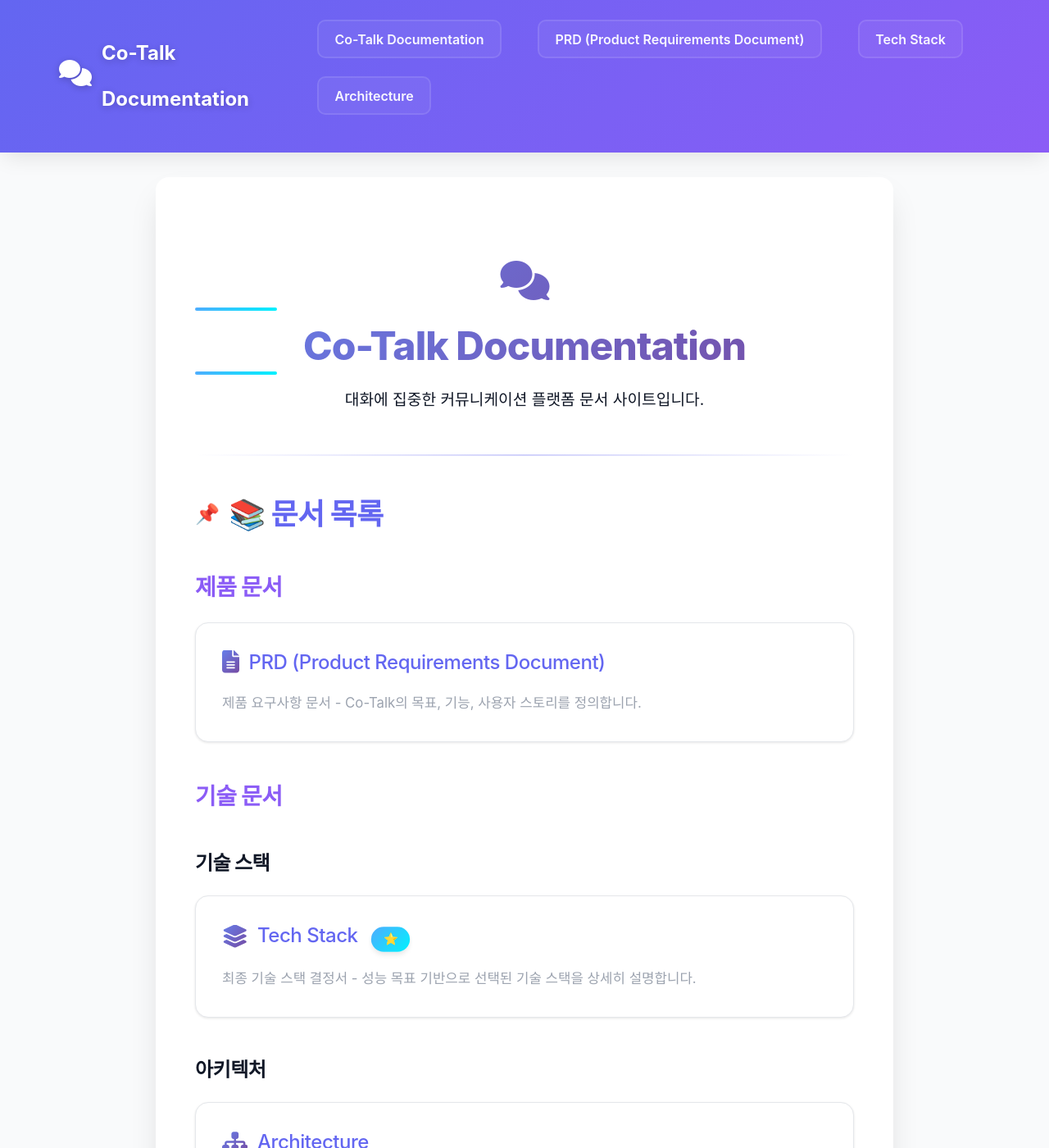
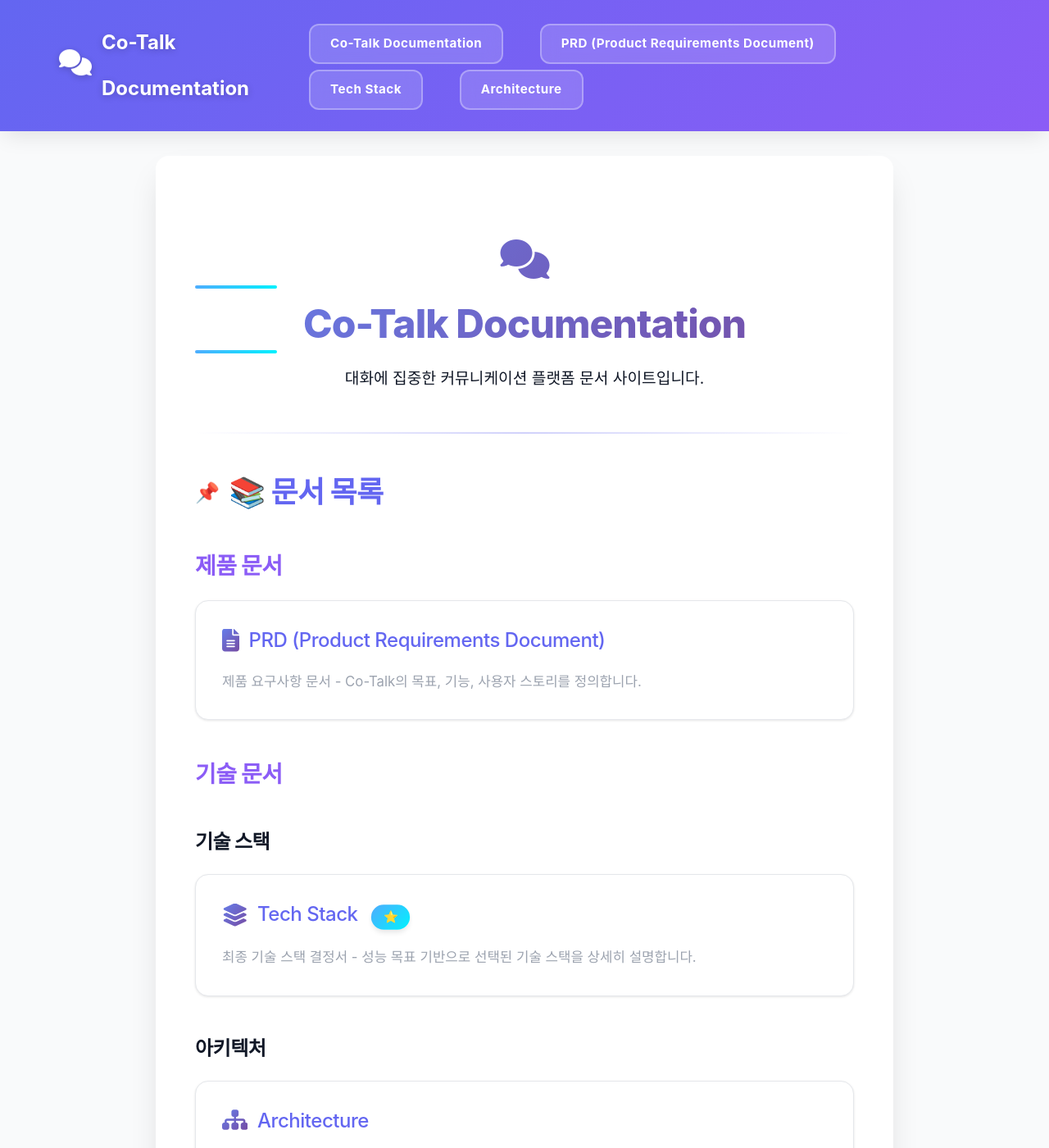
Before and after one commit to with-co-talk/co-talk-docs, a Jekyll site: the page built from docs/index.md, in a window 1280 px wide and 1400 px high. Shown: the whole window at 82% size. Built offline with Jekyll 4.4.1, drawn with Linux system fonts in a browser that asks for light colours.

Commit message:
fix: 상단 고정, 버튼 아이콘, 호버 효과 완전 수정
- 상단 고정 문제 해결
  - main.css의 position: relative 제거
  - custom.css에 position: sticky !important 적용
  - will-change 속성 추가로 성능 개선

- 위로 올라가기 버튼 완전 개선
  - Font Awesome 아이콘 사용
  - 더 큰 크기 (56px)
  - 테두리와 그림자 강화
  - 회전 애니메이션 추가
  - 아이콘 바운스 애니메이션

- 네비게이션 호버 효과 대폭 개선
  - 배경을 흰색으로 변경 (명확한 대비)
  - 텍스트를 보라색으로 변경
  - 더 큰 변환 효과
  - 강한 그림자 효과
  - backdrop-filter로 유리 효과

```diff
--- a/docs/_layouts/default.html
+++ b/docs/_layouts/default.html
@@ -80,7 +80,9 @@
     </footer>
 
     <!-- Scroll to Top Button -->
-    <button id="scroll-to-top" aria-label="맨 위로"></button>
+    <button id="scroll-to-top" aria-label="맨 위로">
+      <i class="fas fa-arrow-up"></i>
+    </button>
 
     <!-- Scroll Effects Script -->
     <script>
--- a/docs/assets/css/custom.css
+++ b/docs/assets/css/custom.css
@@ -88,12 +88,13 @@ body {
   border: none;
   box-shadow: var(--shadow-lg);
   padding: 1.5rem 0;
-  position: sticky;
+  position: sticky !important;
   top: 0;
   z-index: 1000;
   backdrop-filter: blur(10px);
   animation: slideDown 0.5s ease;
   transition: all 0.3s ease;
+  will-change: transform, padding;
 }
 
 .site-header.scrolled {
@@ -166,46 +167,33 @@ body {
 }
 
 .site-nav .page-link {
-  color: rgba(255, 255, 255, 0.95) !important;
-  font-weight: 600;
-  padding: 0.6rem 1.2rem;
-  border-radius: 10px;
-  transition: all 0.3s cubic-bezier(0.4, 0, 0.2, 1);
+  color: white !important;
+  font-weight: 700;
+  padding: 0.7rem 1.5rem;
+  border-radius: 12px;
+  transition: all 0.3s ease;
   text-decoration: none;
   position: relative;
-  overflow: hidden;
   display: inline-block;
-  background: rgba(255, 255, 255, 0.05);
-  border: 2px solid rgba(255, 255, 255, 0.1);
-}
-
-.site-nav .page-link::before {
-  content: '';
-  position: absolute;
-  top: 0;
-  left: -100%;
-  width: 100%;
-  height: 100%;
-  background: rgba(255, 255, 255, 0.2);
-  transition: left 0.4s cubic-bezier(0.4, 0, 0.2, 1);
-  z-index: -1;
-}
-
-.site-nav .page-link:hover::before {
-  left: 0;
+  background: rgba(255, 255, 255, 0.15);
+  border: 2px solid rgba(255, 255, 255, 0.3);
+  backdrop-filter: blur(10px);
+  font-size: 0.95rem;
+  letter-spacing: 0.5px;
 }
 
 .site-nav .page-link:hover {
-  background: rgba(255, 255, 255, 0.25);
-  border-color: rgba(255, 255, 255, 0.4);
-  transform: translateY(-3px) scale(1.05);
-  box-shadow: 0 8px 20px rgba(0, 0, 0, 0.3);
+  background: white;
+  color: #667eea !important;
+  border-color: white;
+  transform: translateY(-4px);
+  box-shadow: 0 10px 25px rgba(0, 0, 0, 0.4);
   text-decoration: none;
-  color: white !important;
 }
 
 .site-nav .page-link:active {
-  transform: translateY(-1px) scale(1.02);
+  transform: translateY(-2px);
+  box-shadow: 0 5px 15px rgba(0, 0, 0, 0.3);
 }
 
 /* ============================================
@@ -852,18 +840,18 @@ blockquote p {
   position: fixed;
   bottom: 2rem;
   right: 2rem;
-  width: 50px;
-  height: 50px;
+  width: 56px;
+  height: 56px;
   background: var(--gradient-primary);
   color: white;
-  border: none;
+  border: 3px solid rgba(255, 255, 255, 0.3);
   border-radius: 50%;
   cursor: pointer;
   opacity: 0;
   visibility: hidden;
-  transform: scale(0);
+  transform: scale(0) rotate(-180deg);
   transition: all 0.4s cubic-bezier(0.4, 0, 0.2, 1);
-  box-shadow: var(--shadow-lg);
+  box-shadow: 0 10px 30px rgba(99, 102, 241, 0.4);
   z-index: 999;
   display: flex;
   align-items: center;
@@ -874,23 +862,31 @@ blockquote p {
 #scroll-to-top.visible {
   opacity: 1;
   visibility: visible;
-  transform: scale(1);
+  transform: scale(1) rotate(0deg);
 }
 
 #scroll-to-top:hover {
-  transform: scale(1.15) translateY(-5px);
-  box-shadow: var(--shadow-xl);
+  transform: scale(1.2) translateY(-5px) rotate(0deg);
+  box-shadow: 0 15px 40px rgba(240, 147, 251, 0.6);
   background: var(--gradient-secondary);
+  border-color: rgba(255, 255, 255, 0.6);
 }
 
 #scroll-to-top:active {
-  transform: scale(1.05);
+  transform: scale(1.1) translateY(-3px);
 }
 
-#scroll-to-top::before {
-  content: '↑';
-  font-size: 1.8rem;
-  font-weight: bold;
+#scroll-to-top i {
+  animation: bounce 2s infinite;
+}
+
+@keyframes bounce {
+  0%, 100% {
+    transform: translateY(0);
+  }
+  50% {
+    transform: translateY(-5px);
+  }
 }
 
 /* ============================================
--- a/docs/assets/css/main.css
+++ b/docs/assets/css/main.css
@@ -2,7 +2,7 @@
 
 .site-header {
   min-height: 56px;
-  position: relative;
+  /* position은 custom.css에서 sticky로 설정 */
   background: linear-gradient(135deg, #6366f1 0%, #8b5cf6 100%);
 }
 
```
